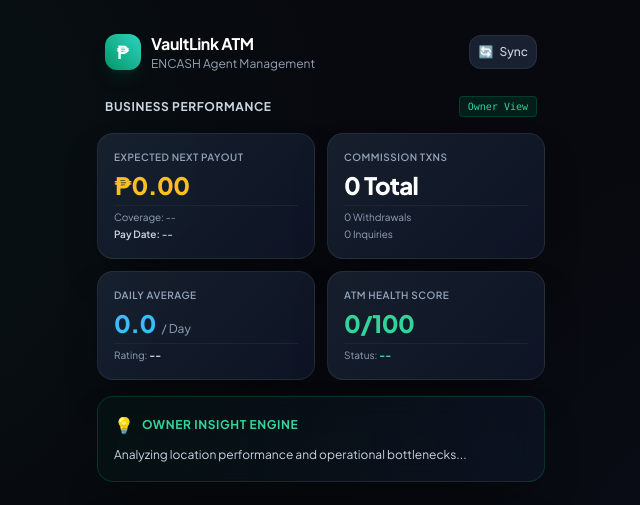
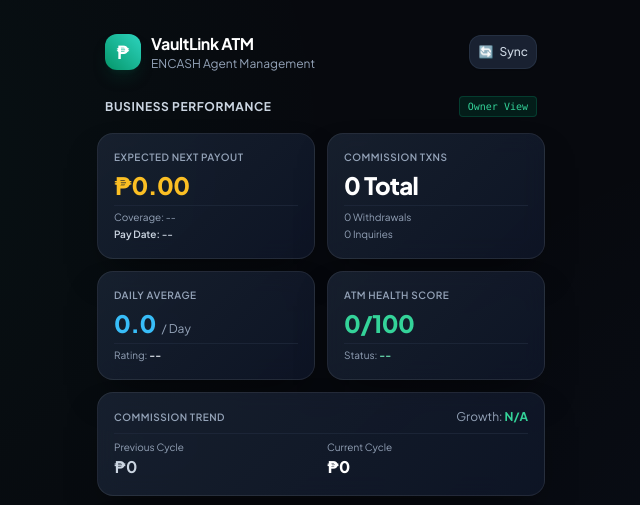
Before and after one commit to kennethrb/portable-atm, a plain HTML site: page index.html in a window 1280 px wide. Shown: the top 505 px of the page, without its empty margins (319-959 px from the left). Drawn offline with nearby package versions, Linux system fonts and the light colour scheme; no server answers.

Commit message:
Update index.html

```diff
--- a/index.html
+++ b/index.html
@@ -38,7 +38,7 @@
             </button>
         </div>
 
-        <!-- NEW BUSINESS PERFORMANCE DASHBOARD SECTION -->
+        <!-- BUSINESS PERFORMANCE DASHBOARD SECTION -->
         <div class="space-y-4">
             <div class="flex items-center justify-between px-2">
                 <h2 class="text-xs font-bold uppercase tracking-wider text-slate-300">Business Performance</h2>
@@ -87,6 +87,27 @@
                     </div>
                     <div class="text-[10px] text-slate-400 pt-1 border-t border-slate-800/80">
                         Status: <span id="kpiHealthRating" class="font-bold text-emerald-300">--</span>
+                    </div>
+                </div>
+
+                <!-- NEW KPI #5: Commission Trend -->
+                <div class="bank-card rounded-2xl p-4 col-span-2 space-y-2">
+                    <div class="flex justify-between items-center">
+                        <span class="text-[10px] font-semibold tracking-wider text-slate-400 uppercase">Commission Trend</span>
+                        <div class="text-xs font-bold">
+                            <span class="text-slate-400 font-normal">Growth: </span>
+                            <span id="kpiCommissionGrowth" class="text-emerald-400">N/A</span>
+                        </div>
+                    </div>
+                    <div class="grid grid-cols-2 gap-3 pt-1.5 border-t border-slate-800/80">
+                        <div>
+                            <span id="kpiPrevCycleLabel" class="text-[10px] text-slate-400 block">Previous Cycle</span>
+                            <span id="kpiPrevCycleAmount" class="text-base font-bold text-slate-300">₱0</span>
+                        </div>
+                        <div>
+                            <span id="kpiCurrCycleLabel" class="text-[10px] text-slate-400 block">Current Cycle</span>
+                            <span id="kpiCurrCycleAmount" class="text-base font-extrabold text-white">₱0</span>
+                        </div>
                     </div>
                 </div>
             </div>
```
